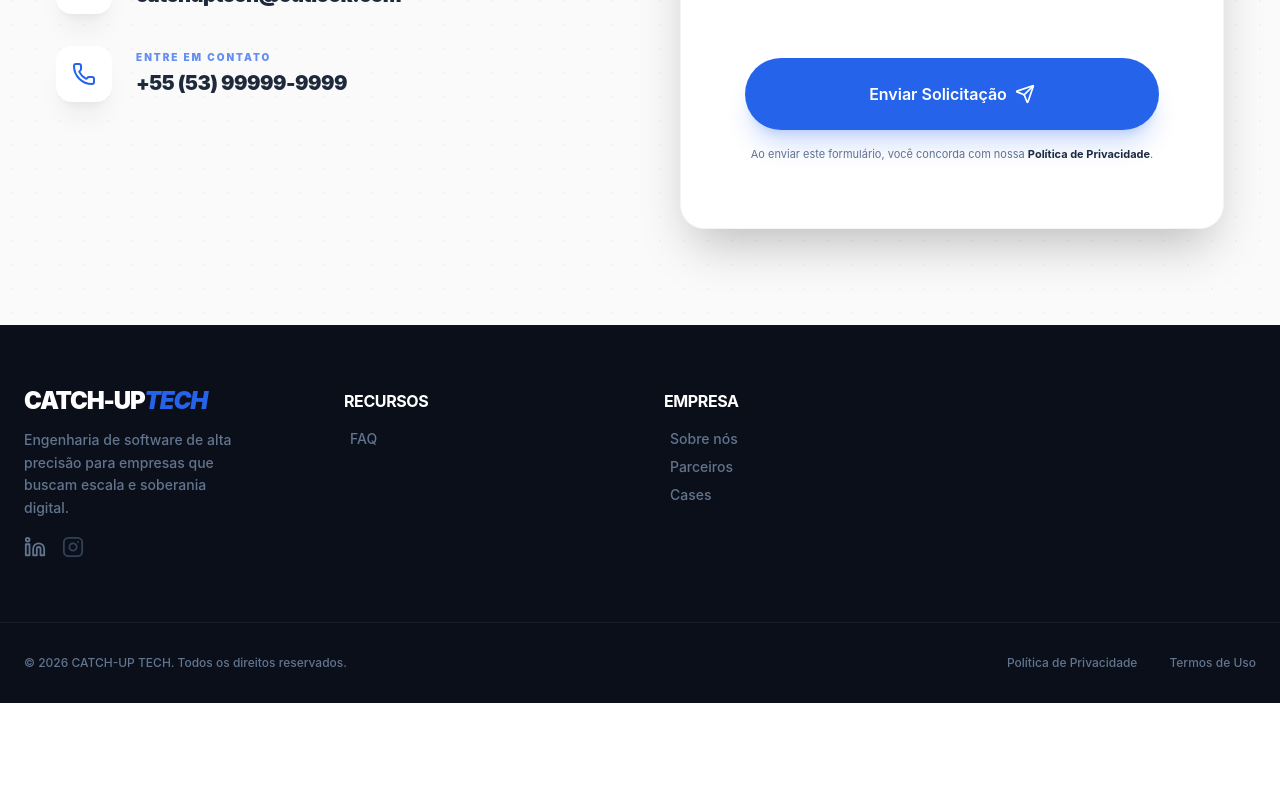
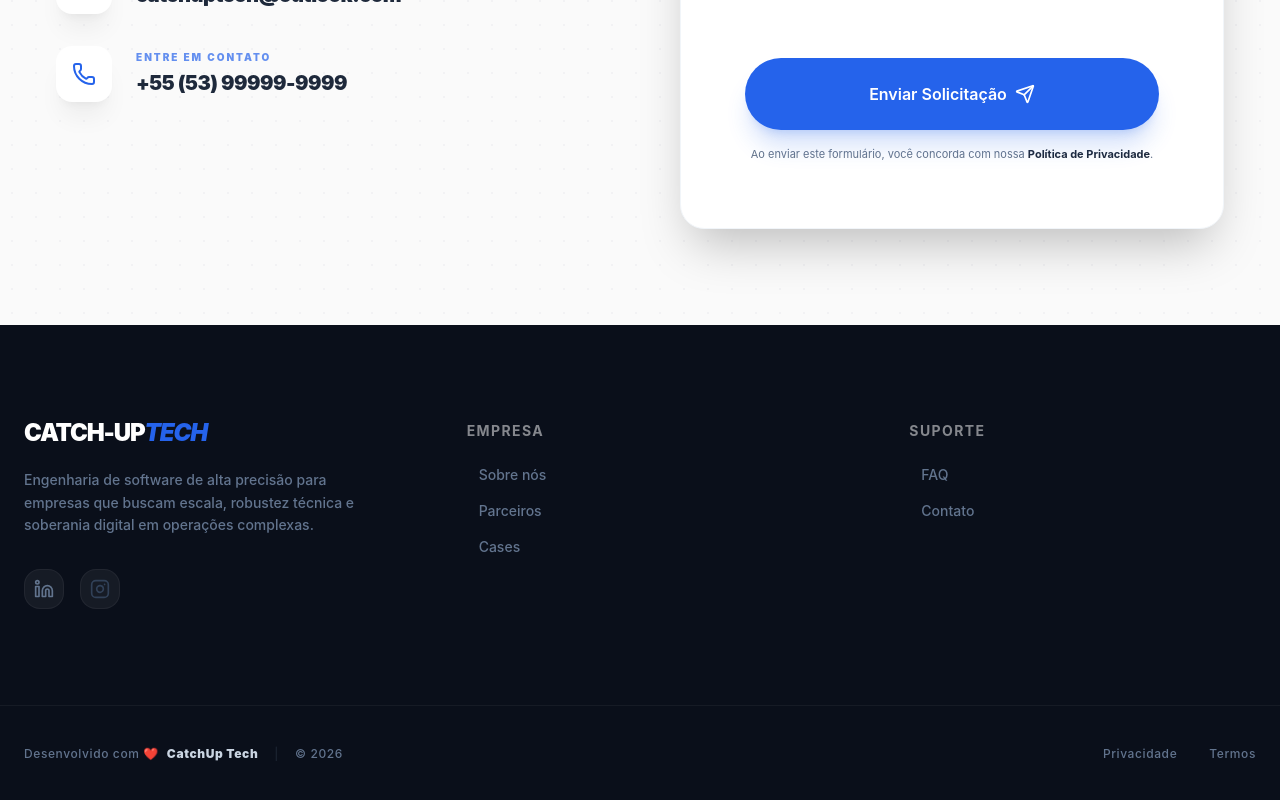
Before and after one commit to Catch-Up-Technologies/Catch-up-tech, a Next.js app: page / in a window 1280 px wide. Shown: the part 3193-3993 px from the top of the page. Before the commit the page ends 3896 px from the top, so only its background shows below. Built offline with nearby package versions, Linux system fonts and the light colour scheme.

Commit message:
refactor: change layout footer

```diff
--- a/src/components/layout/Footer.tsx
+++ b/src/components/layout/Footer.tsx
@@ -1,5 +1,6 @@
+"use client";
+
 import Link from "next/link";
-import { ArrowRight } from "lucide-react";
 
 const LinkedinIcon = ({ size = 24, ...props }: any) => (
   <svg
@@ -17,7 +18,9 @@ const LinkedinIcon = ({ size = 24, ...props }: any) => (
     <rect width="4" height="12" x="2" y="9" />
     <circle cx="4" cy="4" r="2" />
   </svg>
-); const InstagramIcon = ({ size = 24, ...props }: any) => (
+);
+
+const InstagramIcon = ({ size = 24, ...props }: any) => (
   <svg
     width={size}
     height={size}
@@ -34,94 +37,104 @@ const LinkedinIcon = ({ size = 24, ...props }: any) => (
     <line x1="17.5" x2="17.51" y1="6.5" y2="6.5" />
   </svg>
 );
+
 export const Footer = () => (
   <footer className="bg-[#0a0f1a] text-white">
-    <div className="max-w-7xl mx-auto px-6 py-12 lg:py-16 grid grid-cols-1 md:grid-cols-2 lg:grid-cols-4 gap-8 lg:gap-12 items-start">
+    <div className="max-w-7xl mx-auto px-6 py-16 lg:py-24 grid grid-cols-1 md:grid-cols-2 lg:grid-cols-3 gap-12 lg:gap-24 items-start">
 
-      <div className="space-y-4 lg:col-span-1">
+      <div className="space-y-6">
         <div className="font-black text-2xl tracking-tighter uppercase leading-none">
           CATCH-UP<span className="text-primary italic">TECH</span>
         </div>
-        <p className="text-slate-500 text-sm leading-relaxed max-w-[220px] font-medium">
-          Engenharia de software de alta precisão para empresas que buscam escala e soberania digital.
+        <p className="text-slate-500 text-sm leading-relaxed max-w-sm font-medium">
+          Engenharia de software de alta precisão para empresas que buscam escala, robustez técnica e soberania digital em operações complexas.
         </p>
-        <div className="flex gap-4">
+        <div className="flex gap-4 pt-2">
           <Link
-            href="https://www.linkedin.com/company/catch-up-tech/"
+            href="https://www.linkedin.com/company/catchup-tech"
             target="_blank"
             rel="noopener noreferrer"
-            className="text-slate-500 hover:text-primary transition-all duration-300"
+            className="w-10 h-10 flex items-center justify-center bg-white/5 rounded-lg text-slate-500 hover:text-primary hover:bg-white/10 transition-all duration-300 border border-white/5"
             aria-label="LinkedIn"
           >
-            <LinkedinIcon size={22} />
+            <LinkedinIcon size={20} />
           </Link>
           <div
-            className="text-slate-700 cursor-not-allowed transition-all duration-300"
+            className="w-10 h-10 flex items-center justify-center bg-white/5 rounded-lg text-slate-700 cursor-not-allowed border border-white/5"
             title="Instagram - Em breve"
-            aria-label="Instagram (Em breve)"
           >
-            <InstagramIcon size={22} />
+            <InstagramIcon size={20} />
           </div>
         </div>
       </div>
 
-      <div className="space-y-4">
-        <h4 className="font-bold text-white text-base tracking-tight uppercase">Recursos</h4>
-        <ul className="space-y-2 text-sm text-slate-500 font-medium overflow-hidden">
+      <div className="space-y-6">
+        <h4 className="font-bold text-white text-sm tracking-widest uppercase opacity-50">Empresa</h4>
+        <ul className="space-y-4 text-sm text-slate-500 font-medium">
           <li>
-            <Link
-              href="/faq"
-              className="group flex items-center gap-2 hover:text-white transition-all duration-300"
-            >
-              <ArrowRight size={14} className="opacity-0 -ml-4 group-hover:opacity-100 group-hover:ml-0 transition-all duration-300 text-primary" />
-              <span>FAQ</span>
+            <Link href="/enterprise#about" className="group flex items-center gap-3 hover:text-white transition-all duration-300">
+              <span className="h-[1px] w-0 bg-primary group-hover:w-4 transition-all duration-300" />
+              <span>Sobre nós</span>
+            </Link>
+          </li>
+          <li>
+            <Link href="/enterprise#partners" className="group flex items-center gap-3 hover:text-white transition-all duration-300">
+              <span className="h-[1px] w-0 bg-primary group-hover:w-4 transition-all duration-300" />
+              <span>Parceiros</span>
+            </Link>
+          </li>
+          <li>
+            <Link href="/enterprise#cases" className="group flex items-center gap-3 hover:text-white transition-all duration-300">
+              <span className="h-[1px] w-0 bg-primary group-hover:w-4 transition-all duration-300" />
+              <span>Cases</span>
             </Link>
           </li>
         </ul>
       </div>
 
-      <div className="space-y-4">
-        <h4 className="font-bold text-white text-base tracking-tight uppercase">Empresa</h4>
-        <ul className="space-y-2 text-sm text-slate-500 font-medium overflow-hidden">
+      <div className="space-y-6">
+        <h4 className="font-bold text-white text-sm tracking-widest uppercase opacity-50">Suporte</h4>
+        <ul className="space-y-4 text-sm text-slate-500 font-medium">
           <li>
-            <Link
-              href="/enterprise#about"
-              className="group flex items-center gap-2 hover:text-white transition-all duration-300"
-            >
-              <ArrowRight size={14} className="opacity-0 -ml-4 group-hover:opacity-100 group-hover:ml-0 transition-all duration-300 text-primary" />
-              <span>Sobre nós</span>
+            <Link href="/faq" className="group flex items-center gap-3 hover:text-white transition-all duration-300">
+              <span className="h-[1px] w-0 bg-primary group-hover:w-4 transition-all duration-300" />
+              <span>FAQ</span>
             </Link>
           </li>
           <li>
-            <Link
-              href="/enterprise#partners"
-              className="group flex items-center gap-2 hover:text-white transition-all duration-300"
+            <button
+              onClick={() => window.location.href = '/#contact'}
+              className="group flex items-center gap-3 hover:text-white transition-all duration-300 outline-none"
             >
-              <ArrowRight size={14} className="opacity-0 -ml-4 group-hover:opacity-100 group-hover:ml-0 transition-all duration-300 text-primary" />
-              <span>Parceiros</span>
-            </Link>
-          </li>
-          <li>
-            <Link
-              href="/enterprise#cases"
-              className="group flex items-center gap-2 hover:text-white transition-all duration-300"
-            >
-              <ArrowRight size={14} className="opacity-0 -ml-4 group-hover:opacity-100 group-hover:ml-0 transition-all duration-300 text-primary" />
-              <span>Cases</span>
-            </Link>
+              <span className="h-[1px] w-0 bg-primary group-hover:w-4 transition-all duration-300" />
+              <span>Contato</span>
+            </button>
           </li>
         </ul>
       </div>
     </div>
 
-    <div className="border-t border-white/5 py-8">
-      <div className="max-w-7xl mx-auto px-6 flex flex-col md:flex-row justify-between items-center gap-6 font-medium">
-        <p className="text-xs text-slate-500">
-          © {new Date().getFullYear()} CATCH-UP TECH. Todos os direitos reservados.
-        </p>
-        <div className="flex gap-8 text-xs text-slate-500">
-          <Link href="/privacy-policy" className="hover:text-white transition-colors">Política de Privacidade</Link>
-          <Link href="/terms-of-use" className="hover:text-white transition-colors">Termos de Uso</Link>
+    <div className="border-t border-white/5 py-10">
+      <div className="max-w-7xl mx-auto px-6">
+        <div className="flex flex-col md:flex-row justify-between items-center gap-8 text-xs font-medium text-slate-500 tracking-wider">
+          <div className="flex items-center flex-wrap justify-center md:justify-start gap-1">
+            <span>Desenvolvido com ❤️ </span>
+            <Link
+              href="https://www.linkedin.com/company/catchup-tech"
+              target="_blank"
+              rel="noopener noreferrer"
+              className="font-black text-slate-300 hover:text-primary transition-colors ml-1"
+            >
+              CatchUp Tech
+            </Link>
+            <span className="mx-3 opacity-20 hidden md:inline">|</span>
+            <span>&copy; {new Date().getFullYear()}</span>
+          </div>
+
+          <div className="flex gap-8">
+            <Link href="/privacy-policy" className="hover:text-white transition-colors">Privacidade</Link>
+            <Link href="/terms-of-use" className="hover:text-white transition-colors">Termos</Link>
+          </div>
         </div>
       </div>
     </div>
```
